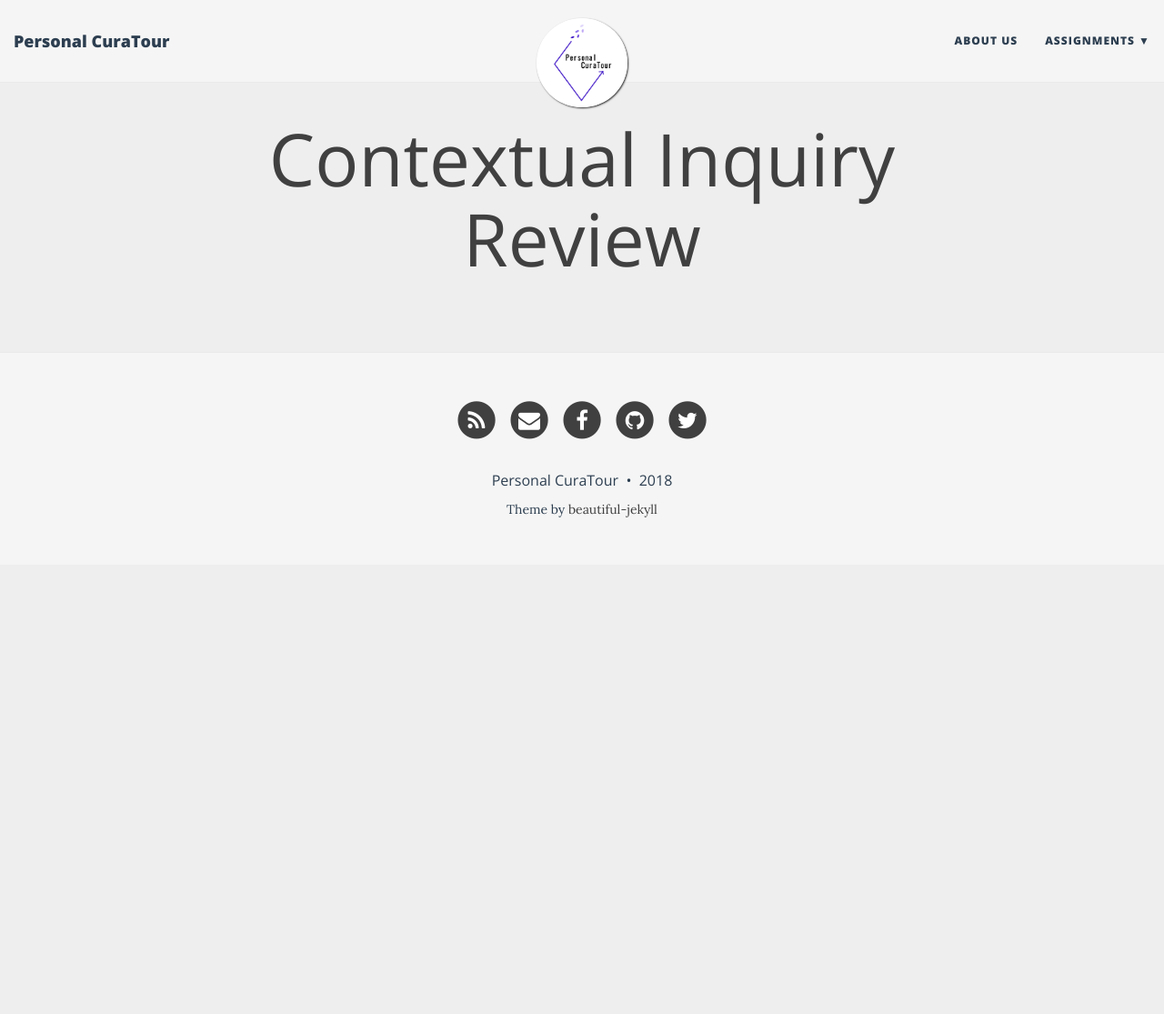
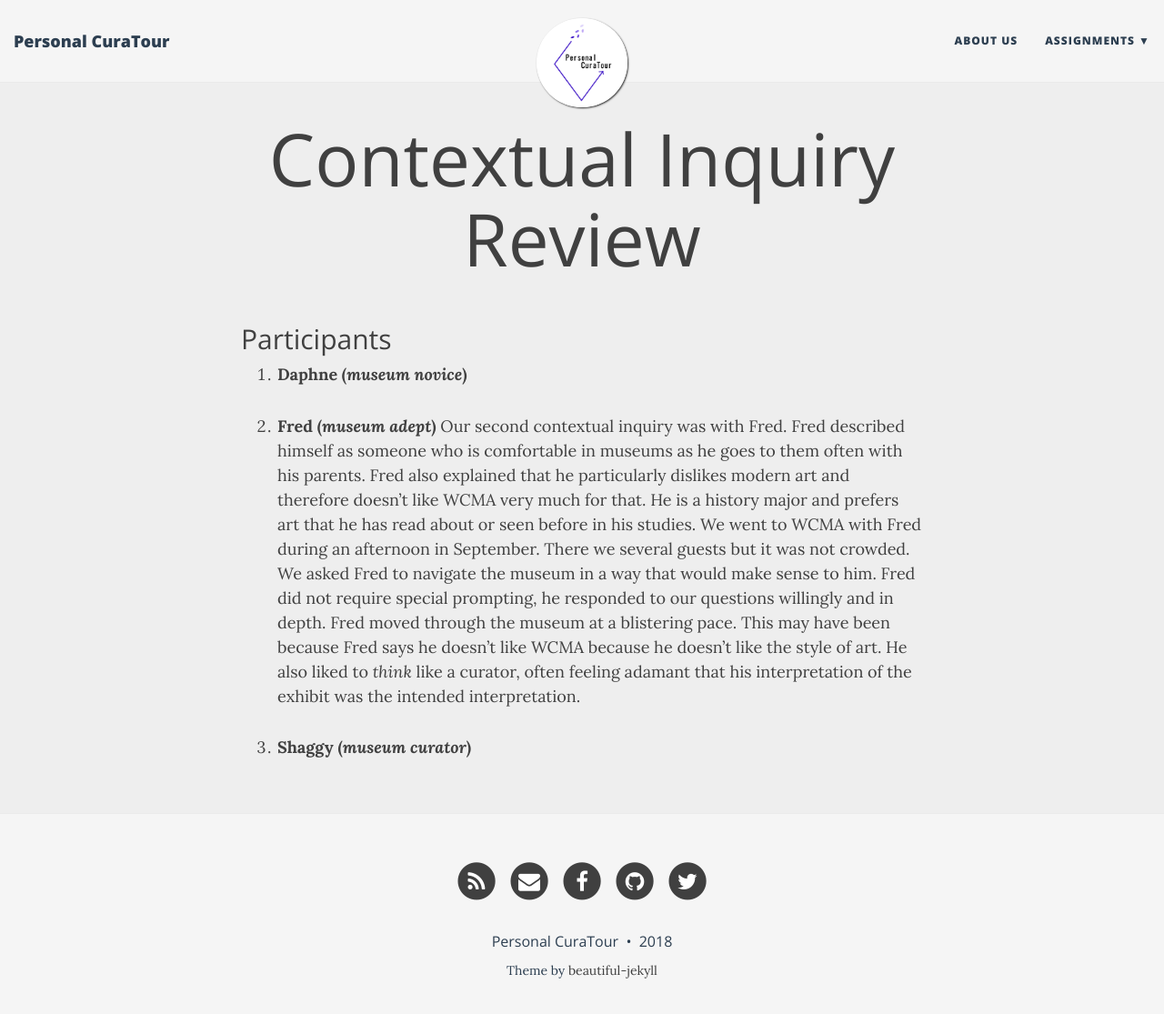
Before and after one commit to krtejeda/PersonalCuraTour, a Jekyll site: the page built from Contextual-Inquiry-Review.md, in a window 1280 px wide and 1128 px high. Shown: the top 1115 px of the window at 91% size. Built offline with Jekyll 4.4.1, drawn with Linux system fonts in a browser that asks for light colours; nearby versions of some CDN libraries.

Commit message:
Update Contextual-Inquiry-Review.md

```diff
--- a/Contextual-Inquiry-Review.md
+++ b/Contextual-Inquiry-Review.md
@@ -2,3 +2,11 @@
 title: Contextual Inquiry Review
 layout: page
 ---
+
+## Participants
+
+1. **Daphne (*museum* *novice*)**
+2. **Fred (*museum* *adept*)**
+Our second contextual inquiry was with Fred. Fred described himself as someone who is comfortable in museums as he goes to them often with his parents. Fred also explained that he particularly dislikes modern art and therefore doesn’t like WCMA very much for that. He is a history major and prefers art that he has read about or seen before in his studies. We went to WCMA with Fred during an afternoon in September. There we several guests but it was not crowded. We asked Fred to navigate the museum in a way that would make sense to him. Fred did not require special prompting, he responded to our questions willingly and in depth. Fred moved through the museum at a blistering pace. This may have been because Fred says he doesn’t like WCMA because he doesn’t like the style of art. He also liked to *think* like a curator, often feeling adamant that his interpretation of the exhibit was the intended interpretation.
+
+3. **Shaggy (*museum* *curator*)**
```
